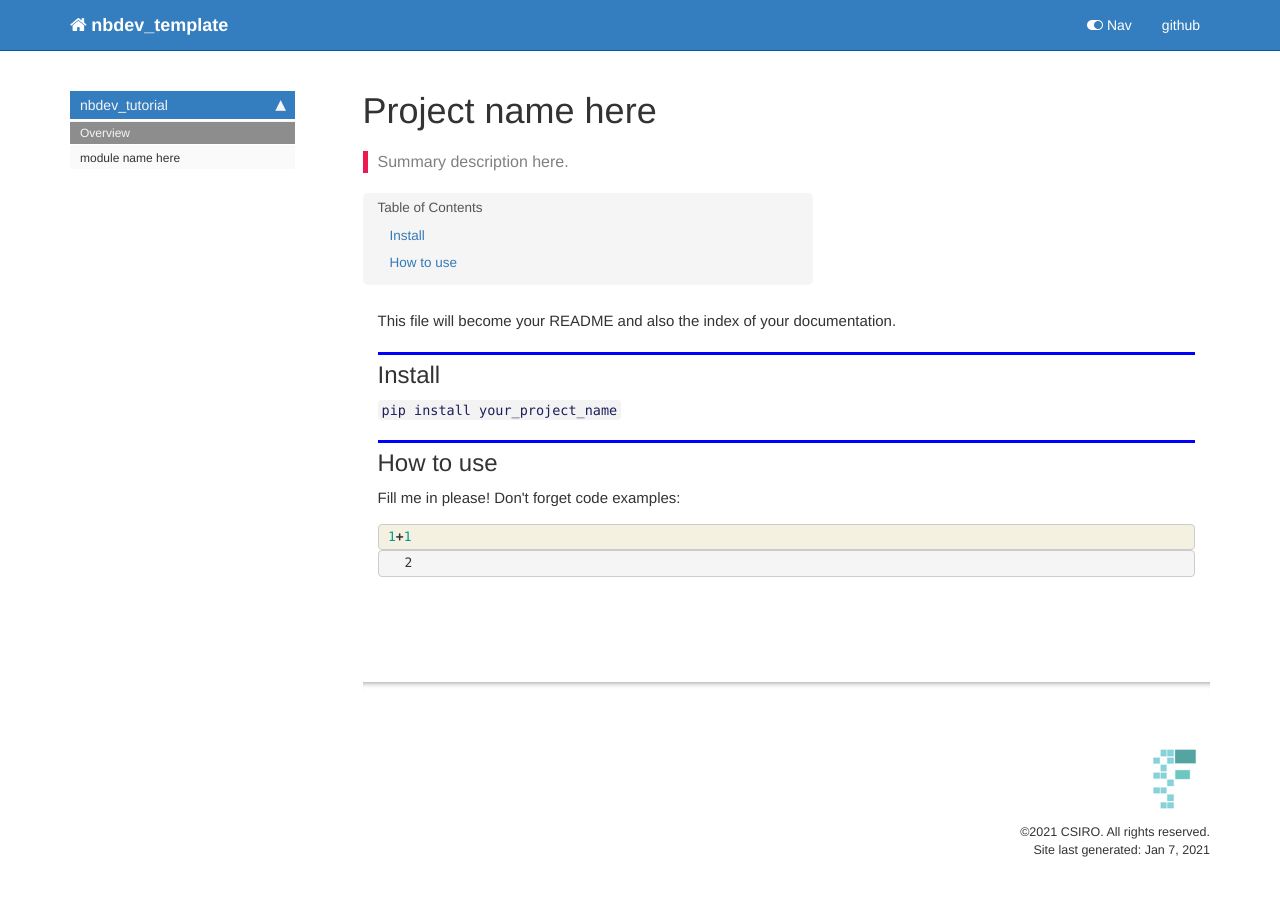
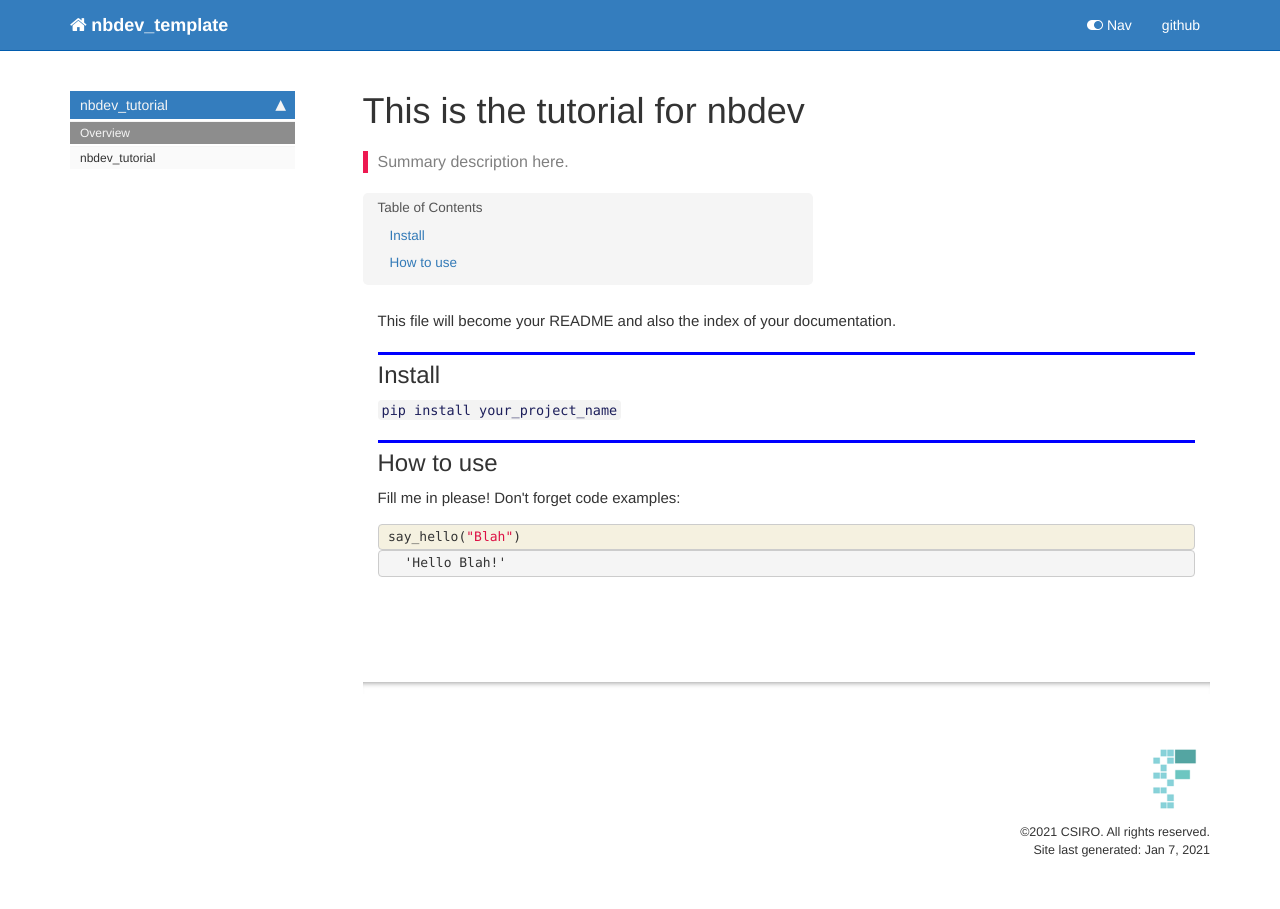
Before and after one commit to fry048/nbdev_tutorial, a Jekyll site: the page built from docs/index.html, in a window 1280 px wide. Built offline with Jekyll 4.4.1, drawn with Linux system fonts in a browser that asks for light colours; nearby versions of some CDN libraries; comment, search, counter and statistics services are not loaded.

Commit message:
fixed module name 2

```diff
--- a/docs/_data/sidebars/home_sidebar.yml
+++ b/docs/_data/sidebars/home_sidebar.yml
@@ -10,7 +10,7 @@ entries:
       title: Overview
       url: /
     - output: web,pdf
-      title: module name here
+      title: nbdev_tutorial
       url: core.html
     output: web
     title: nbdev_tutorial
--- a/docs/core.html
+++ b/docs/core.html
@@ -1,6 +1,6 @@
 ---
 
-title: module name here
+title: nbdev_tutorial
 
 
 keywords: fastai
--- a/docs/index.html
+++ b/docs/index.html
@@ -1,6 +1,6 @@
 ---
 
-title: Project name here
+title: This is the tutorial for nbdev
 
 
 keywords: fastai
@@ -69,7 +69,7 @@ nb_path: "index.ipynb"
 
 <div class="inner_cell">
     <div class="input_area">
-<div class=" highlight hl-ipython3"><pre><span></span><span class="mi">1</span><span class="o">+</span><span class="mi">1</span>
+<div class=" highlight hl-ipython3"><pre><span></span><span class="n">say_hello</span><span class="p">(</span><span class="s2">&quot;Blah&quot;</span><span class="p">)</span>
 </pre></div>
 
     </div>
@@ -84,7 +84,7 @@ nb_path: "index.ipynb"
 
 
 <div class="output_text output_subarea output_execute_result">
-<pre>2</pre>
+<pre>&#39;Hello Blah!&#39;</pre>
 </div>
 
 </div>
--- a/docs/sidebar.json
+++ b/docs/sidebar.json
@@ -1,6 +1,6 @@
 {
   "nbdev_tutorial": {
     "Overview": "/",
-    "module name here": "core.html"
+    "nbdev_tutorial": "core.html"
   }
 }
```
Also changed, not shown: README.md.
